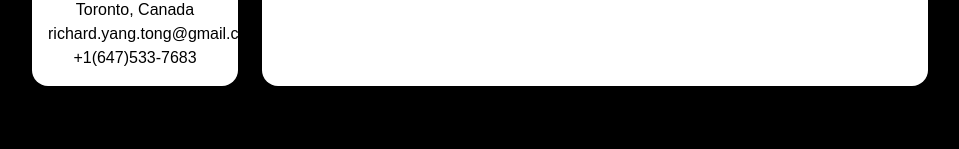
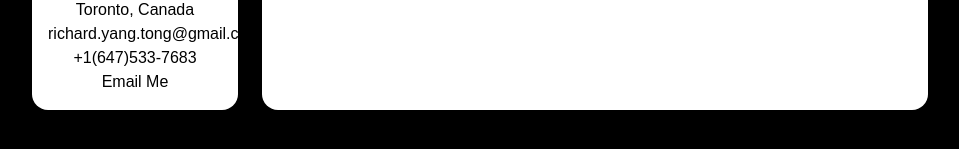
Before and after one commit to Dragontalker/nextjs-tailwindcss-portfolio, a Next.js app: page / in a window 1280 px wide. Shown: the part 277-426 px from the top of the page, without its empty margins (160-1119 px from the left). Built offline with nearby package versions, Linux system fonts and the light colour scheme.

Commit message:
Added a button for email.

```diff
--- a/components/Sidebar.tsx
+++ b/components/Sidebar.tsx
@@ -18,6 +18,7 @@ const Sidebar = () => {
                 <p>richard.yang.tong@gmail.com</p>
                 <p>+1(647)533-7683</p>
             </div>
+            <button>Email Me</button>
 
         </div>
     )
```
